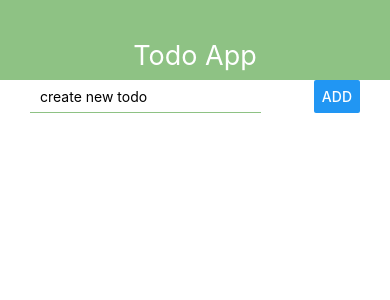
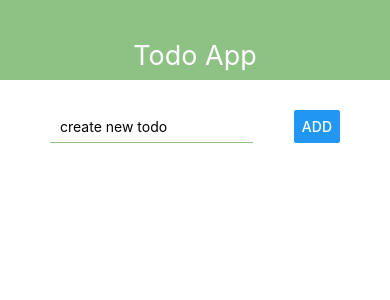
Before and after one commit to Karlsoninit/todo_on_react-native, a React Native app in the folder todo_app/: screen / in a window 390 px wide. Shown: the top 300 px of the page. Built offline with nearby package versions, Linux system fonts and the light colour scheme.

Commit message:
added form and fn create news todo

```diff
--- a/todo_app/App.js
+++ b/todo_app/App.js
@@ -1,31 +1,44 @@
-import React from "react";
-
+import React, { useState } from "react";
+import shortId from "shortid";
 import { StyleSheet, Text, View } from "react-native";
 import AddTodo from "./src/components/AddTodo";
 
-
 import Navbar from "./src/components/Navbar";
 
+export default function App() {
+  const [todo, setTodo] = useState("");
+  const [todos, setTodos] = useState([]);
 
-export default function App() {
+  const getTodos = title => {
+    setTodo(title);
+  };
+
+  const handleSibmitAdd = () => {
+    const newTodo = {
+      id: shortId(),
+      todo: todo
+    };
+    setTodos(prev => [...prev, newTodo]);
+    setTodo("");
+  };
+
   return (
-    <View style={styles.container}>
-
-
+    <View>
       <Navbar title="Todo App" />
-      <AddTodo />
-
+      <View style={styles.container}>
+        <AddTodo
+          value={todo}
+          handleGetInfo={getTodos}
+          handleSibmitAdd={handleSibmitAdd}
+        />
+      </View>
     </View>
   );
 }
 
 const styles = StyleSheet.create({
   container: {
-
-
-
-    flex: 1,
-    backgroundColor: "#fff"
-
+    paddingHorizontal: 20,
+    paddingVertical: 30
   }
 });
--- a/todo_app/package.json
+++ b/todo_app/package.json
@@ -12,7 +12,8 @@
     "react": "16.8.3",
     "react-dom": "16.8.3",
     "react-native": "https://github.com/expo/react-native/archive/sdk-35.0.0.tar.gz",
-    "react-native-web": "^0.11.7"
+    "react-native-web": "^0.11.7",
+    "shortid": "^2.2.15"
   },
   "devDependencies": {
     "babel-preset-expo": "^7.1.0"
--- a/todo_app/src/components/AddTodo.js
+++ b/todo_app/src/components/AddTodo.js
@@ -1,11 +1,16 @@
 import React from "react";
 import { Text, View, TextInput, Button, StyleSheet } from "react-native";
 
-const AddTodo = () => {
+const AddTodo = ({ handleGetInfo, handleSibmitAdd, value }) => {
   return (
     <View style={styles.inputContainer}>
-      <TextInput style={styles.input} placeholder="create new todo" />
-      <Button title="add" />
+      <TextInput
+        style={styles.input}
+        onChangeText={handleGetInfo}
+        placeholder="create new todo"
+        value={value}
+      />
+      <Button title="add" onPress={() => handleSibmitAdd()} />
     </View>
   );
 };
```
Also changed, not shown: 1 other file (tests, documents, lock files or other folders).
